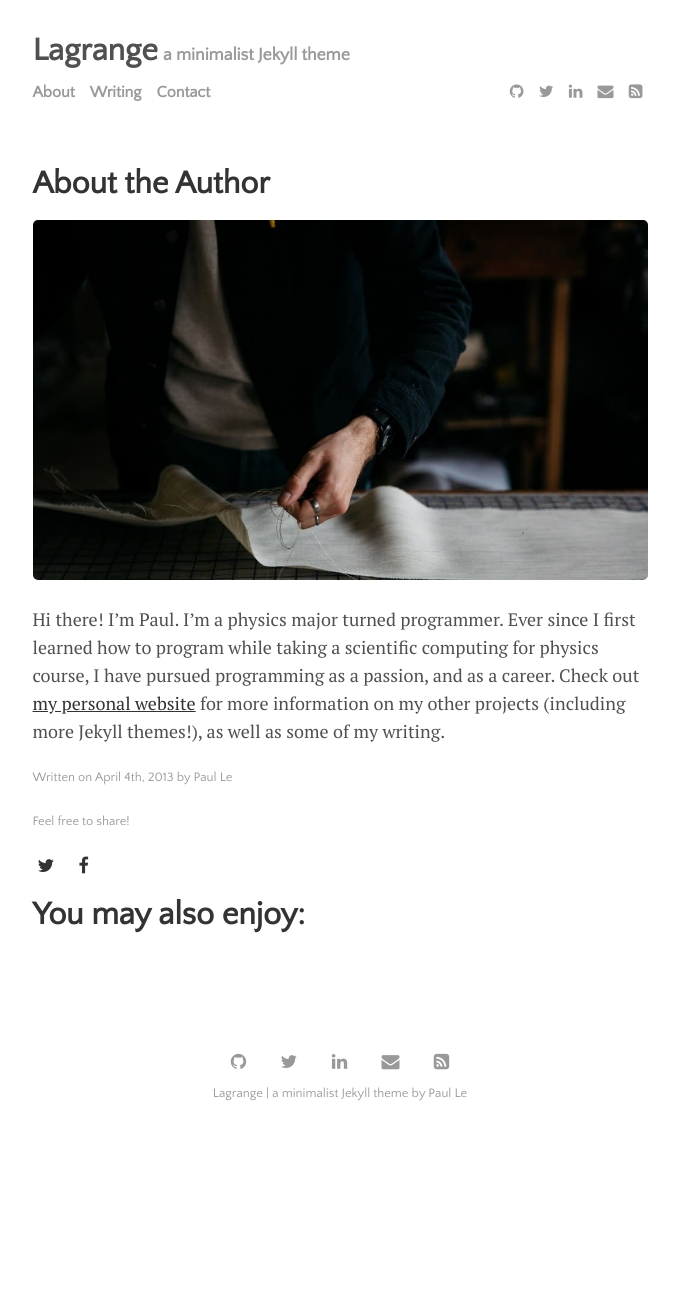
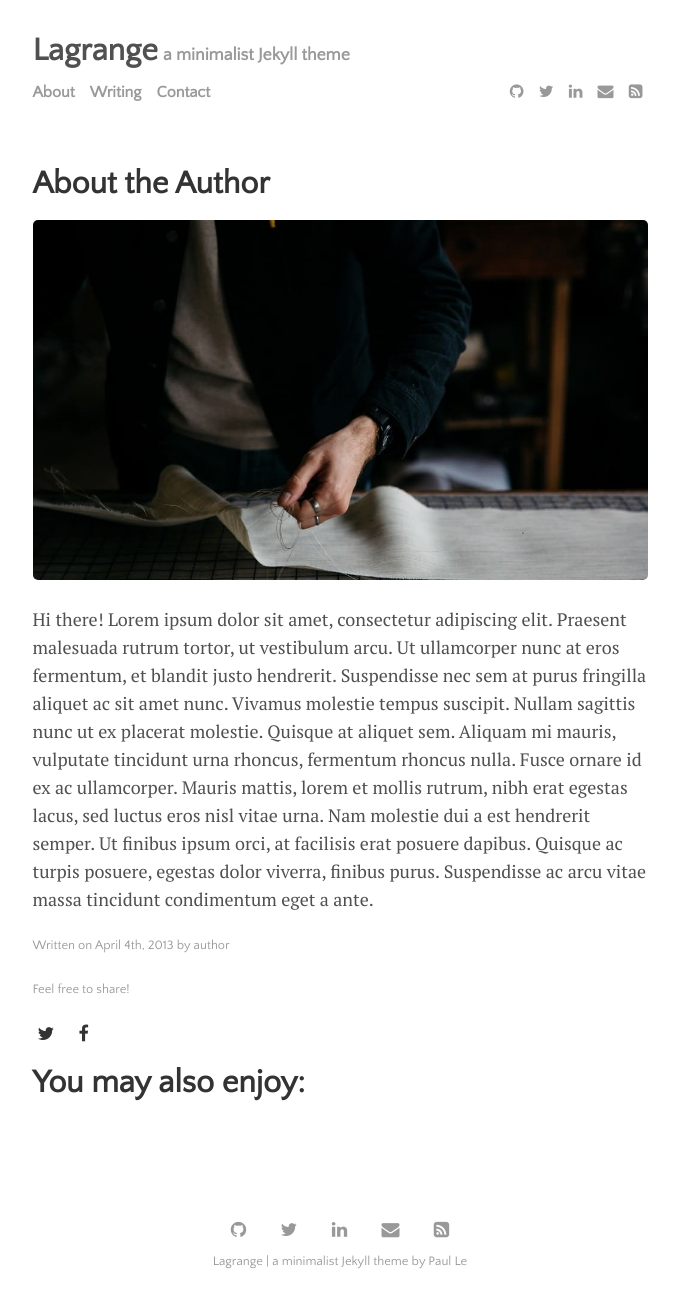
Before and after one commit to besener/besener.github.io, a Jekyll site: the page built from blog/_posts/2013-04-04-about-the-author.md, in a window 1280 px wide. Shown: the whole page, without its empty margins (300-979 px from the left). Built offline with Jekyll 4.4.1, drawn with Linux system fonts in a browser that asks for light colours; before the commit the page ends 1139 px from its top, so only the background shows below that.

Commit message:
Update 2013-04-04-about-the-author.md

```diff
--- a/blog/_posts/2013-04-04-about-the-author.md
+++ b/blog/_posts/2013-04-04-about-the-author.md
@@ -1,10 +1,10 @@
 ---
 layout: post
 title: "About the Author"
-author: "Paul Le"
+author: "author"
 categories: journal
 tags: [documentation,sample]
 image: cutting.jpg
 ---
 
-Hi there! I'm Paul. I’m a physics major turned programmer. Ever since I first learned how to program while taking a scientific computing for physics course, I have pursued programming as a passion, and as a career. Check out [my personal website](https://www.lenpaul.com/) for more information on my other projects (including more Jekyll themes!), as well as some of my writing.
+Hi there! Lorem ipsum dolor sit amet, consectetur adipiscing elit. Praesent malesuada rutrum tortor, ut vestibulum arcu. Ut ullamcorper nunc at eros fermentum, et blandit justo hendrerit. Suspendisse nec sem at purus fringilla aliquet ac sit amet nunc. Vivamus molestie tempus suscipit. Nullam sagittis nunc ut ex placerat molestie. Quisque at aliquet sem. Aliquam mi mauris, vulputate tincidunt urna rhoncus, fermentum rhoncus nulla. Fusce ornare id ex ac ullamcorper. Mauris mattis, lorem et mollis rutrum, nibh erat egestas lacus, sed luctus eros nisl vitae urna. Nam molestie dui a est hendrerit semper. Ut finibus ipsum orci, at facilisis erat posuere dapibus. Quisque ac turpis posuere, egestas dolor viverra, finibus purus. Suspendisse ac arcu vitae massa tincidunt condimentum eget a ante.
```
